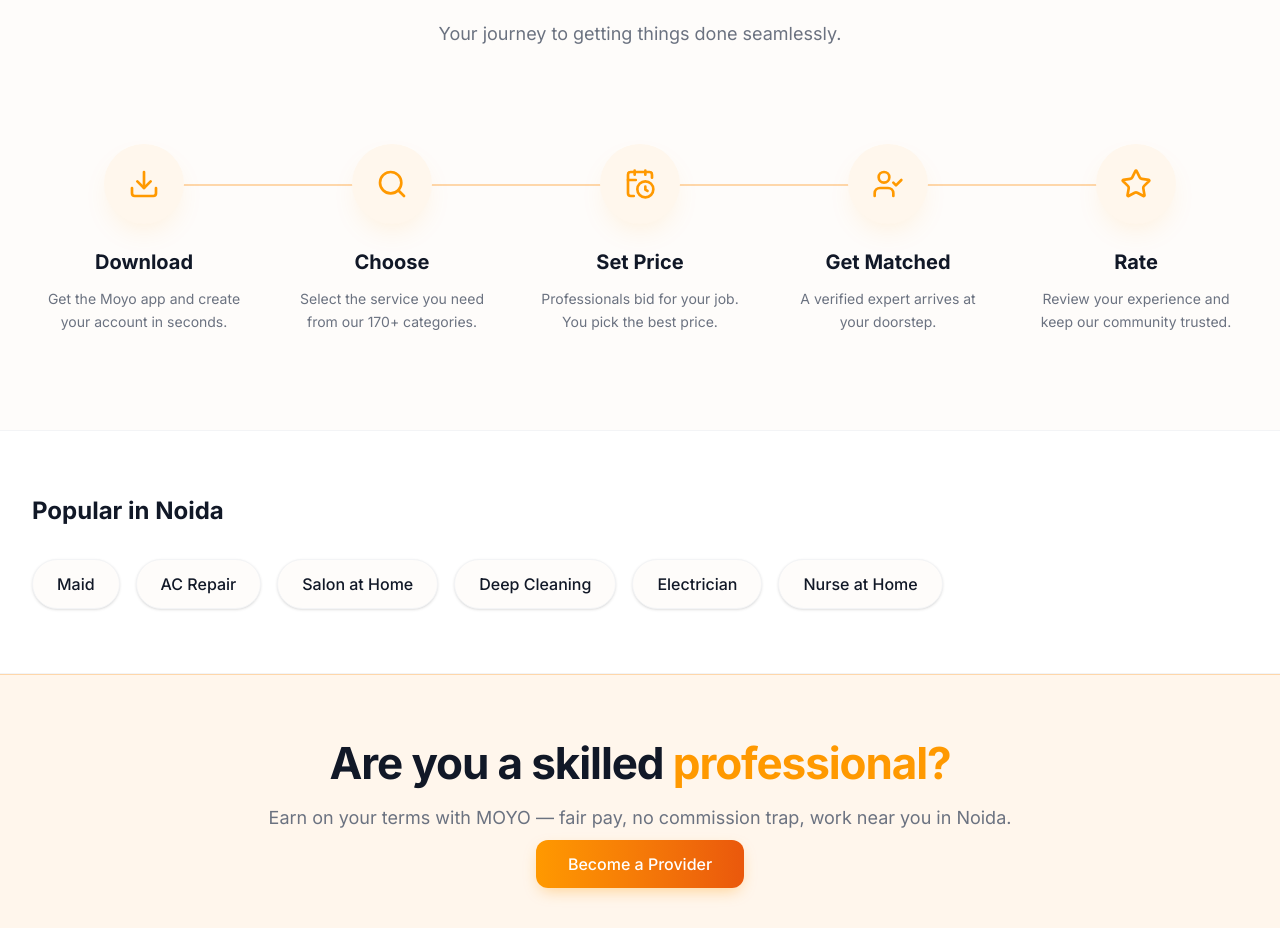
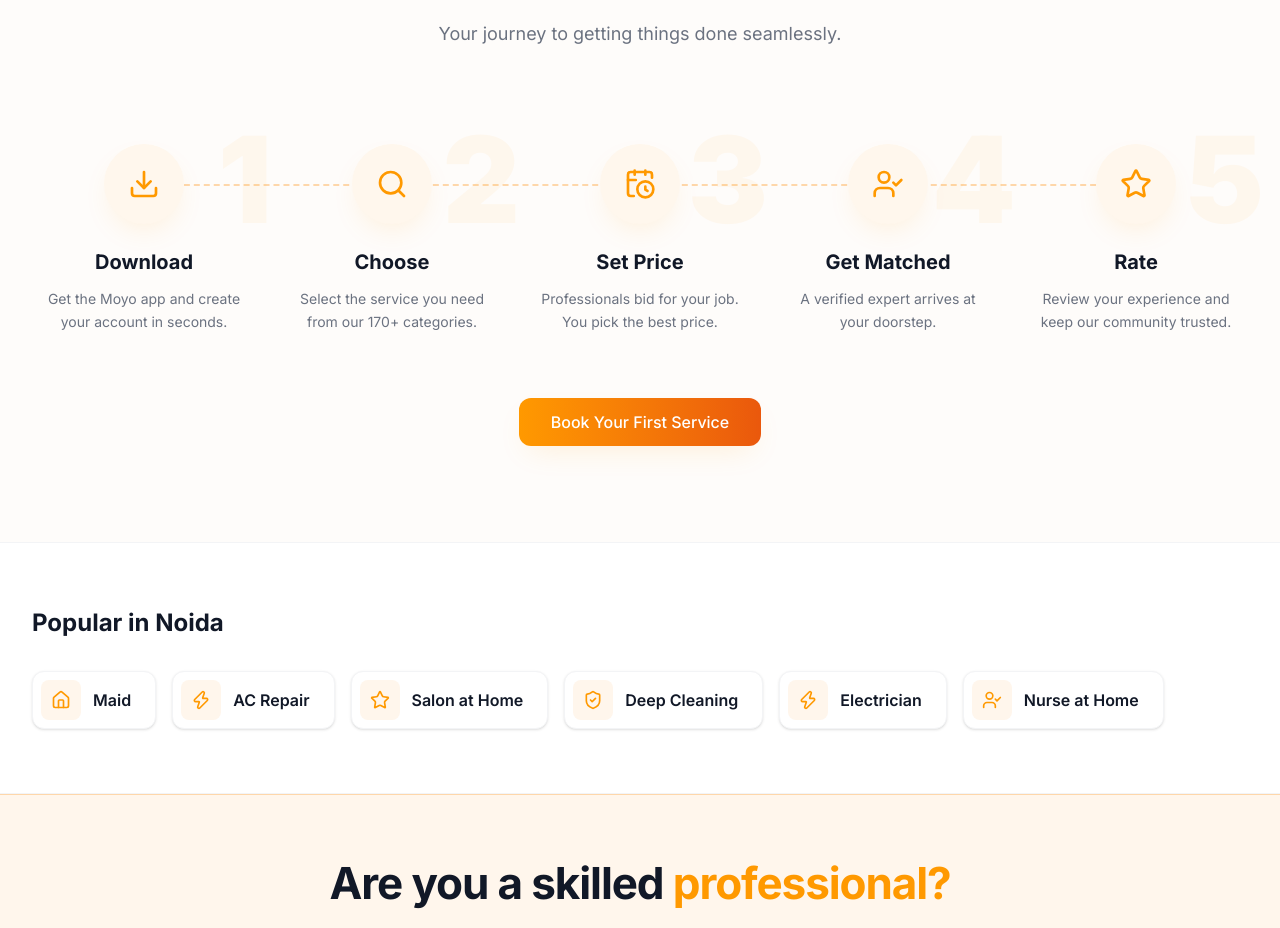
Before and after one commit to muddassir-commits/moyo-project, a Next.js app: page / in a window 1280 px wide. Shown: the part 4401-5329 px from the top of the page. Built offline with nearby package versions, Linux system fonts and the light colour scheme.

Commit message:
style: implement Stage 4 How MOYO Works and Popular sections polish

```diff
--- a/app/page.tsx
+++ b/app/page.tsx
@@ -157,19 +157,22 @@ export default function Home() {
             <h2 className="text-2xl font-bold text-ink mb-8">Popular in Noida</h2>
             <StaggerGroup className="flex flex-wrap gap-4">
               {[
-                { name: "Maid", href: "/domestic-help-noida" },
-                { name: "AC Repair", href: "/home-repair-noida" },
-                { name: "Salon at Home", href: "/beauty-services-noida" },
-                { name: "Deep Cleaning", href: "/home-cleaning-noida" },
-                { name: "Electrician", href: "/home-repair-noida" },
-                { name: "Nurse at Home", href: "/home-nursing-noida" },
+                { name: "Maid", href: "/domestic-help-noida", icon: <HomeIcon className="w-5 h-5 text-brand" /> },
+                { name: "AC Repair", href: "/home-repair-noida", icon: <Zap className="w-5 h-5 text-brand" /> },
+                { name: "Salon at Home", href: "/beauty-services-noida", icon: <Star className="w-5 h-5 text-brand" /> },
+                { name: "Deep Cleaning", href: "/home-cleaning-noida", icon: <ShieldCheck className="w-5 h-5 text-brand" /> },
+                { name: "Electrician", href: "/home-repair-noida", icon: <Zap className="w-5 h-5 text-brand" /> },
+                { name: "Nurse at Home", href: "/home-nursing-noida", icon: <UserCheck className="w-5 h-5 text-brand" /> },
               ].map((service, i) => (
                 <Link
                   key={i}
                   href={service.href}
-                  className="px-6 py-3 rounded-full border border-line bg-page text-ink font-medium hover:border-brand hover:text-brand transition-colors duration-300 ease-expo shadow-sm hover:shadow"
+                  className="flex items-center gap-3 p-2 pr-6 bg-white border border-line rounded-xl shadow-sm hover:shadow-cardHover hover:border-brand-200 hover:-translate-y-0.5 transition-all duration-300 ease-expo group"
                 >
-                  {service.name}
+                  <div className="w-10 h-10 rounded-lg bg-brand-50 flex items-center justify-center group-hover:scale-110 transition-transform">
+                    {service.icon}
+                  </div>
+                  <span className="font-semibold text-ink group-hover:text-brand transition-colors">{service.name}</span>
                 </Link>
               ))}
             </StaggerGroup>
--- a/components/ui/StepsHowItWorks.tsx
+++ b/components/ui/StepsHowItWorks.tsx
@@ -1,4 +1,6 @@
 import { Download, Search, CalendarClock, UserCheck, Star } from "lucide-react";
+import { StaggerGroup, StaggerItem } from "@/components/motion/StaggerGroup";
+import Link from "next/link";
 
 const STEPS = [
   { icon: <Download className="w-8 h-8" />, title: "Download", desc: "Get the Moyo app and create your account in seconds." },
@@ -17,19 +19,31 @@ export function StepsHowItWorks() {
           <p className="text-lg text-muted max-w-2xl mx-auto">Your journey to getting things done seamlessly.</p>
         </div>
 
-        <div className="grid grid-cols-1 md:grid-cols-5 gap-12 md:gap-6 relative">
+        <StaggerGroup className="grid grid-cols-1 md:grid-cols-5 gap-12 md:gap-6 relative z-10">
           {/* Connecting line for desktop */}
-          <div className="hidden md:block absolute top-[40px] left-[10%] right-[10%] h-[2px] bg-brand-200 z-0" />
+          <div className="hidden md:block absolute top-[40px] left-[10%] right-[10%] border-t-2 border-dashed border-brand-200 z-0" />
 
           {STEPS.map((step, idx) => (
-            <div key={idx} className="relative z-10 flex flex-col items-center text-center">
-              <div className="w-20 h-20 rounded-full bg-[#FFF7ED] flex items-center justify-center mb-6 shadow-cardHover text-brand transform hover:scale-110 transition-transform duration-300 ease-expo">
+            <StaggerItem key={idx} className="relative z-10 flex flex-col items-center text-center group">
+              <span className="absolute top-0 right-0 md:-mr-4 -mt-6 text-[120px] font-black text-brand/5 select-none leading-none z-[-1] transition-colors duration-500 group-hover:text-brand/10">
+                {idx + 1}
+              </span>
+              <div className="w-20 h-20 rounded-full bg-[#FFF7ED] flex items-center justify-center mb-6 shadow-cardHover text-brand transform group-hover:scale-110 group-hover:-translate-y-1 transition-all duration-300 ease-expo">
                 {step.icon}
               </div>
               <h3 className="text-xl font-bold text-ink mb-3">{step.title}</h3>
               <p className="text-muted text-sm leading-relaxed max-w-[200px]">{step.desc}</p>
-            </div>
+            </StaggerItem>
           ))}
+        </StaggerGroup>
+
+        <div className="mt-16 flex justify-center relative z-20">
+          <Link
+            href="https://app.moyointernational.com"
+            className="inline-flex items-center justify-center btn-primary min-h-[48px] px-8 font-medium shadow-cardHover hover:-translate-y-1 transition-all duration-300 ease-expo"
+          >
+            Book Your First Service
+          </Link>
         </div>
       </div>
     </section>
```
